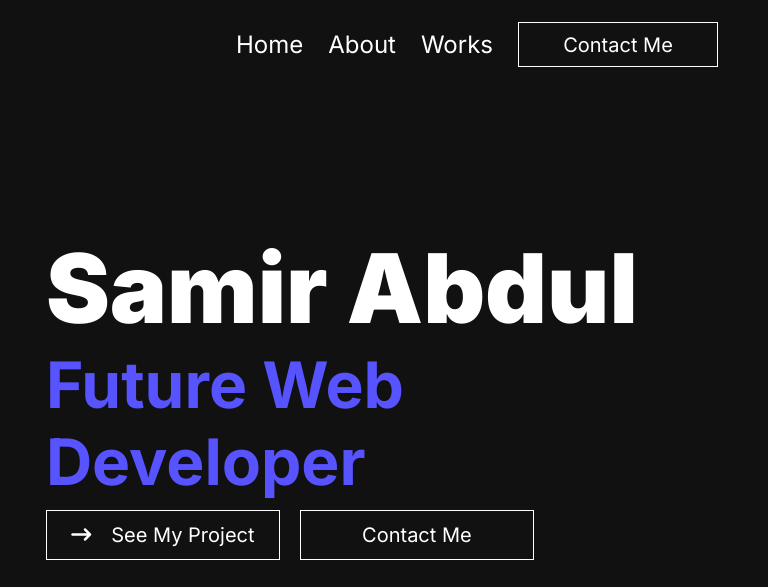
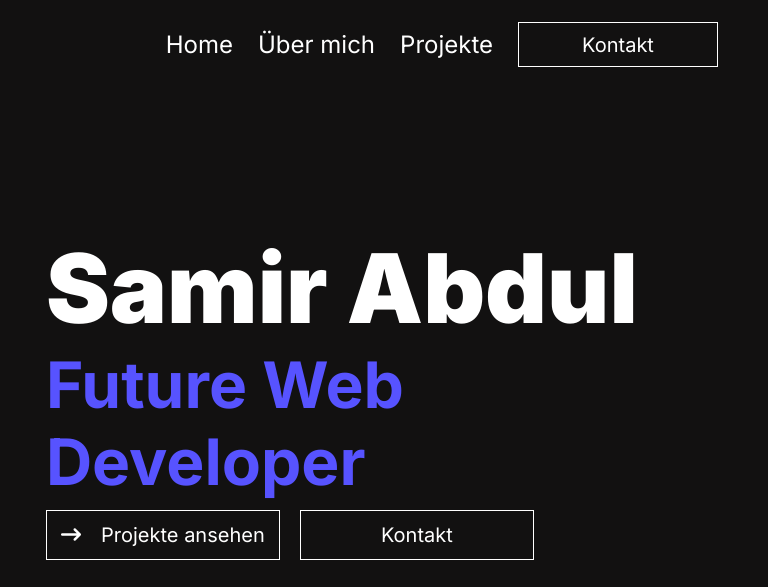
Before and after one commit to Stileexx/MainPortfolio, a plain HTML site: page index.html in a window 1280 px wide. Shown: the top 587 px of the page, 512-1280 px from the left. Drawn offline with nearby package versions, Linux system fonts and the light colour scheme.

Commit message:
Hero page in deutsch

```diff
--- a/index.html
+++ b/index.html
@@ -29,10 +29,10 @@
         <i class="fas fa-times close-btn"></i>
       </div>
       <a href="index.html">Home</a>
-      <a href="index.html#about">About</a>
-      <a href="index.html#works">Works</a>
+      <a href="index.html#about">Über mich</a>
+      <a href="index.html#works">Projekte</a>
       <button class="btn-2" onclick="window.location.href='contact.html'">
-        Contact Me
+        Kontakt
       </button>
     </div>
 
@@ -54,10 +54,10 @@
       <div class="hero-buttons">
         <button class="btn-2 btn-hero" onclick="window.location.href='index.html#works'">
           <i class="fa-solid fa-arrow-right-long" style="color: white"></i>
-          <p>See My Project</p>
+          <p>Projekte ansehen</p>
         </button>
         <button class="btn-2 btn-hero" onclick="window.location.href='contact.html'">
-          Contact Me
+          Kontakt
         </button>
       </div>
 
@@ -98,7 +98,7 @@
           <b>Backend-Systeme</b>.
         </p>
         <button class="btn-2 btn-about" onclick="window.location.href='contact.html'">
-          <p>Contact Me</p>
+          <p>Kontakt</p>
         </button>
         <hr class="divider" />
       </div>
```
